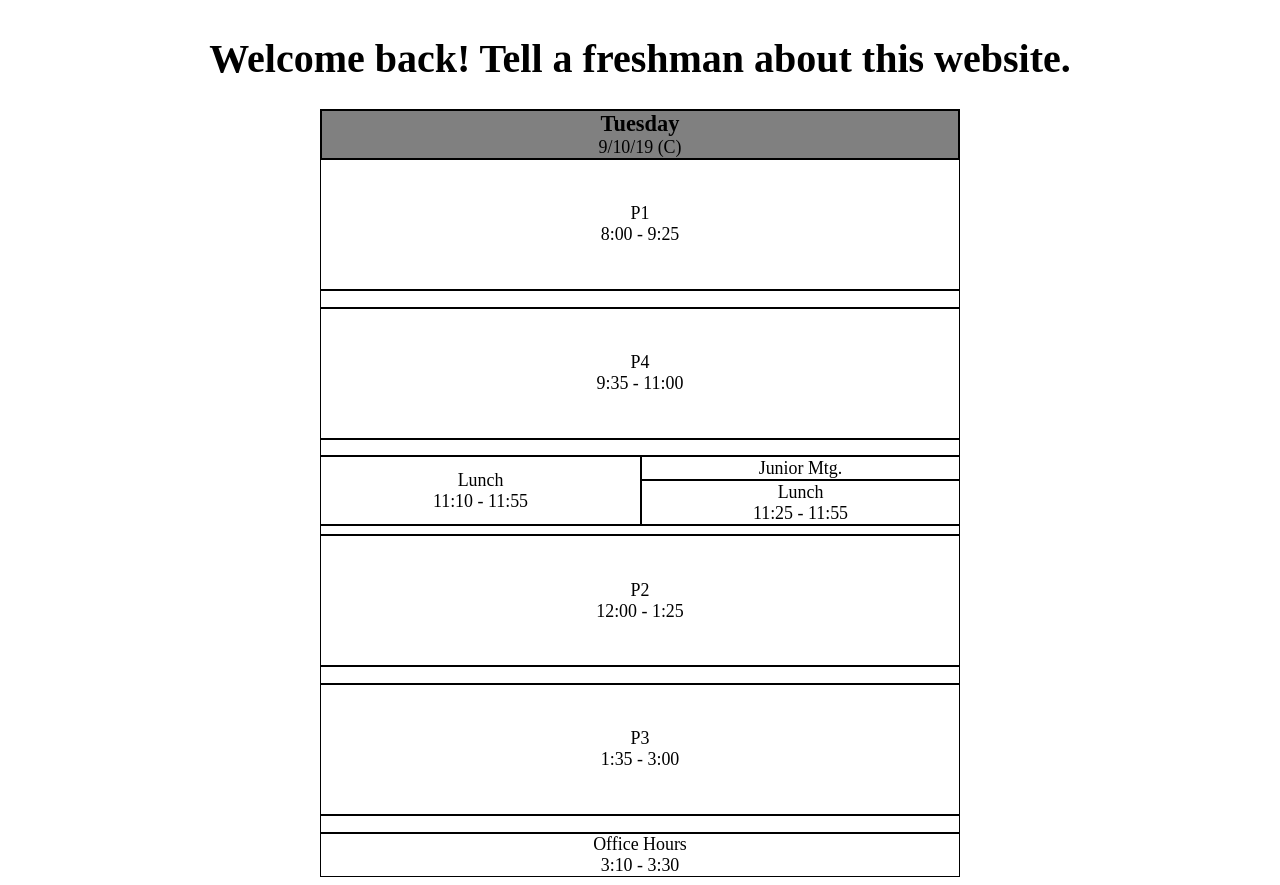
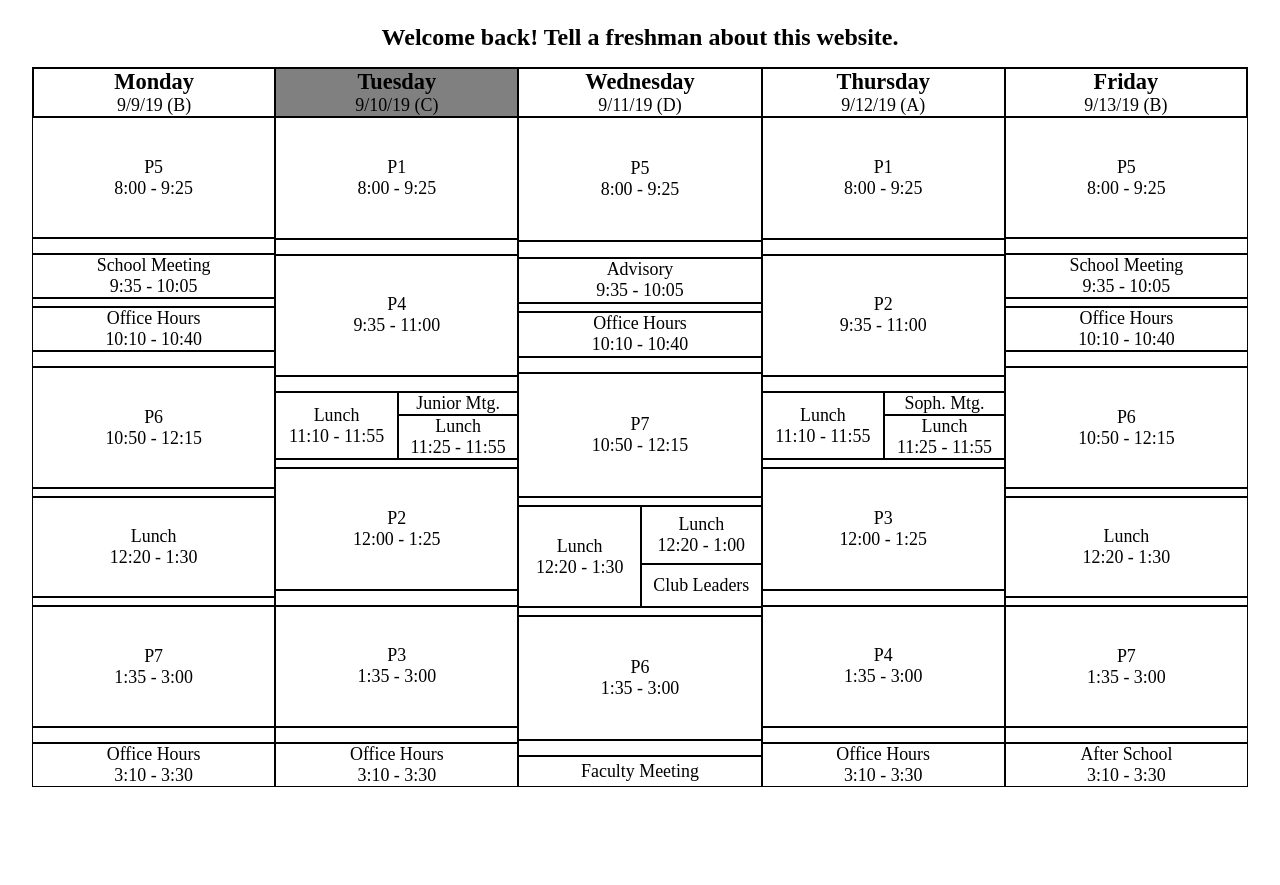
Before and after one commit to 101arrowz/bell-schedule, a Preact app: page / in a window 1280 px wide. After the commit the page ends 800 px from the top, so only its background shows below. Built offline with nearby package versions, Linux system fonts and the light colour scheme.

Commit message:
minor improvements

```diff
--- a/src/App/index.js
+++ b/src/App/index.js
@@ -1,15 +1,36 @@
 import Calendar from '../Calendar';
+import { useEffect } from 'preact/hooks';
 import { useTime, useWebStorage, getTitle } from '../logic';
 const App = () => {
   let [prefs, setPrefs] = useWebStorage('prefs', {
     updateInterval: 30,
-    byInd: 0
+    by: 'week'
   });
-  const byArr = ['day', 'week', 'month'];
-  let unixTime = useTime(prefs.updateInterval * 1000);
+  let [unixTime, updateTime] = useTime(prefs.updateInterval * 1000);
+  useEffect(() => {
+    const keyDownHandler = e => {
+      if ((e.keyCode === 82 && (e.metaKey || e.ctrlKey)) || e.keyCode === 116) {
+        e.preventDefault();
+        updateTime();
+      }
+      if (e.keyCode === 77)
+        setPrefs({
+          by: 'month'
+        });
+      if (e.keyCode === 68)
+        setPrefs({
+          by: 'day'
+        });
+      if (e.keyCode === 87)
+        setPrefs({
+          by: 'week'
+        })
+    };
+    document.addEventListener('keydown', keyDownHandler);
+    return () => document.removeEventListener('keydown', keyDownHandler);
+  });
   const title = getTitle(unixTime);
   // secondsSinceMidnight is not meant to take DST into account - current implementation is optimal
-  // TODO: current period highlighting - pass secondsSinceMidnight to Calendar
   let unixDate = new Date(unixTime);
   const secondsSinceMidnight =
     unixDate.getHours() * 3600 +
@@ -25,15 +46,14 @@ const App = () => {
       }}
     >
       <h1
-        onClick={() => setPrefs({ byInd: (prefs.byInd + 1) % 3 })}
-        style={{ fontSize: '5vmin' }}
+        style={{ fontSize: '3vmin' }}
       >
         {title}
       </h1>
       <Calendar
         date={unixDate}
         currentTime={secondsSinceMidnight}
-        by={byArr[prefs.byInd]}
+        by={prefs.by}
       />
     </div>
   );
--- a/src/Calendar/index.css
+++ b/src/Calendar/index.css
@@ -28,7 +28,7 @@
 .month-topmost-layer, .topmost-layer {
   display: inline-flex !important;
   height: 90vh;
-  min-height: 60vw;
+  min-height: 50vw;
   font-size: 1.4vmax;
 }
 .month-topmost-layer {
--- a/src/Calendar/index.js
+++ b/src/Calendar/index.js
@@ -208,7 +208,6 @@ const generateJSXDay = (
           {timeBeforeEnd ? (
             <div
               style={{
-                ...schedule.timeStyle,
                 fontSize: '75%'
               }}
             >
--- a/src/logic/useTime.js
+++ b/src/logic/useTime.js
@@ -5,5 +5,5 @@ export default (interval, asDateObject = false) => {
     const id = setTimeout(() => update(!updateVal), interval);
     return () => clearTimeout(id);
   });
-  return asDateObject ? new Date() : Date.now();
+  return [asDateObject ? new Date() : Date.now(), () => update(!updateVal)];
 };
```
